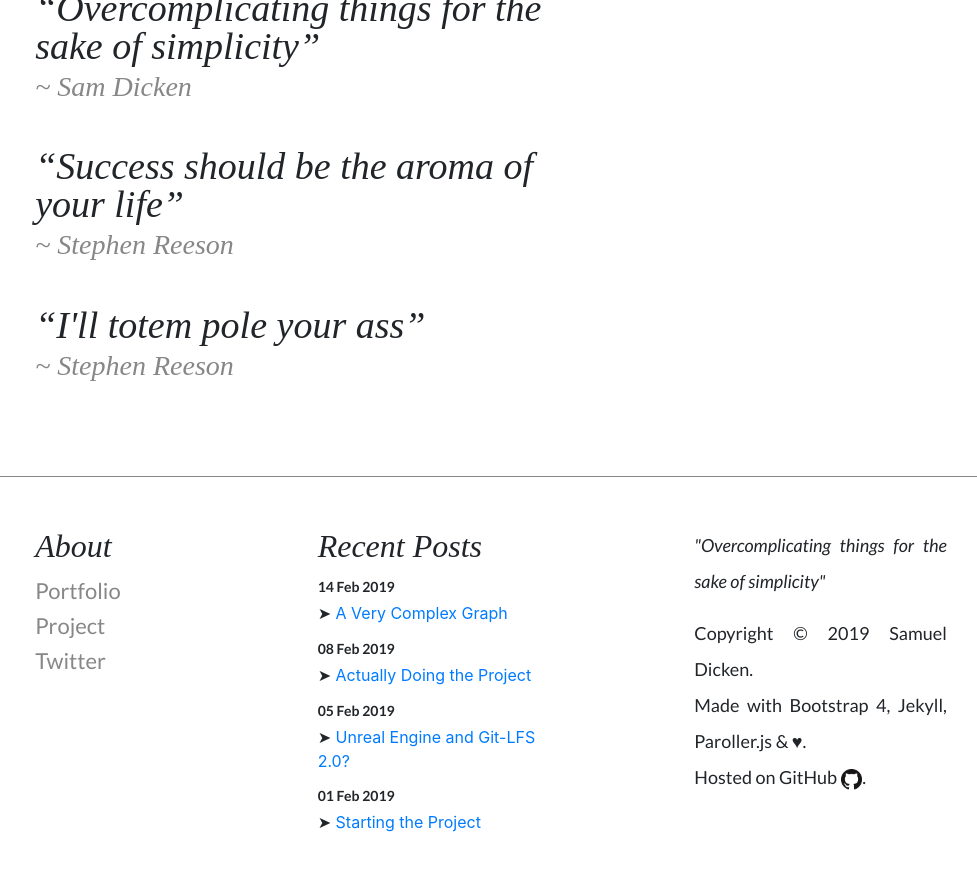
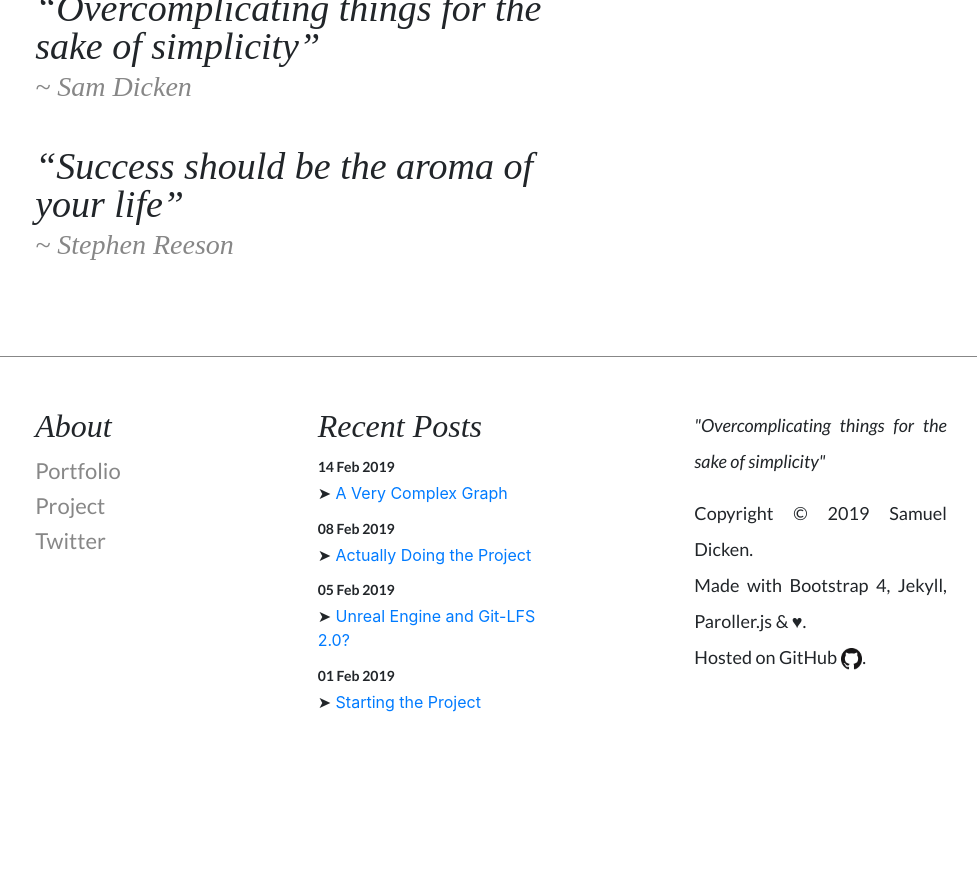
Before and after one commit to ProfessorDudley/FinalYearProject, a Jekyll site: the page built from quotes/index.html, in a window 1280 px wide and 900 px high, scrolled down 662 px. Shown: the top 871 px of the window, without its empty margins (149-1126 px from the left). Built offline with Jekyll 4.4.1, drawn with Linux system fonts in a browser that asks for light colours; nearby versions of some CDN libraries; after the commit the page ends 1442 px from its top, so only the background shows below that.

Commit message:
removed Reesons quote

```diff
--- a/_data/quotes.yml
+++ b/_data/quotes.yml
@@ -6,5 +6,3 @@
   quote: "Overcomplicating things for the sake of simplicity"
 - name: Stephen Reeson
   quote: "Success should be the aroma of your life"
-- name: Stephen Reeson
-  quote: "I'll totem pole your ass"
```
